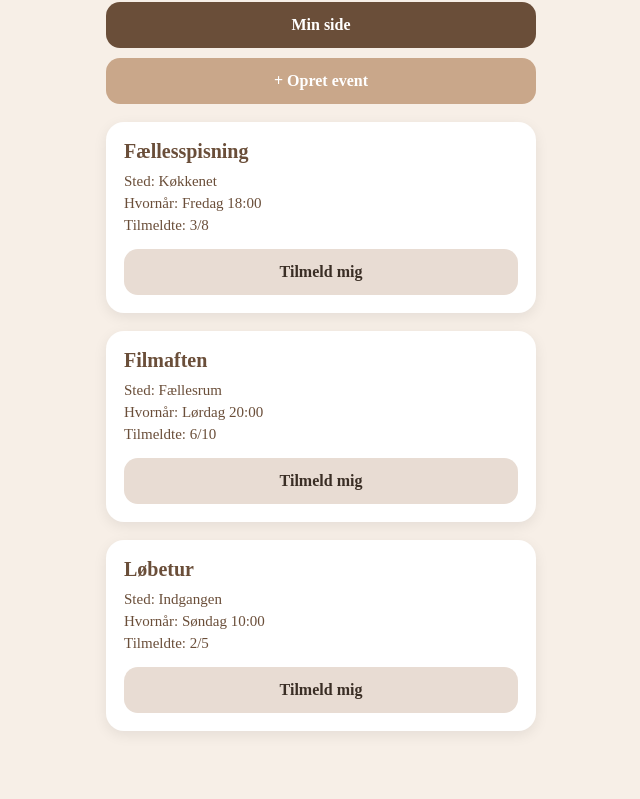
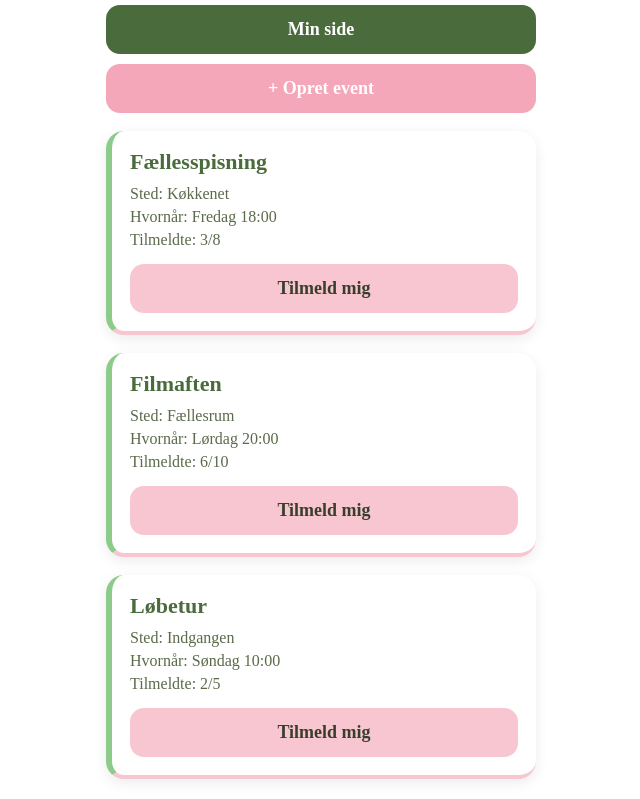
Before and after one commit to Lineandersen0606/Visual-studio, a plain HTML site: page index.html in a window 1280 px wide. Shown: the part 89-888 px from the top of the page, without its empty margins (319-959 px from the left). Before the commit the page ends 840 px from the top, so only its background shows below. Drawn offline with Linux system fonts and the light colour scheme.

Commit message:
Opdateringer

```diff
--- a/style.css
+++ b/style.css
@@ -2,13 +2,13 @@
 body {
     margin: 0;
     font-family: "Times New Roman", Times, serif;
-    background: #F7EFE7;
-    color: #3A2E25;
+    background: #FFFFFF; /* ren hvid som i infografikken */
+    color: #3A3F2D; /* jordfarvet tekst */
 }
 
 /* APP WRAPPER */
 .app {
-    max-width: 430px; /* iPhone bredde */
+    max-width: 430px;
     margin: auto;
     padding: 20px;
 }
@@ -16,10 +16,10 @@ body {
 /* HEADER */
 h1 {
     text-align: center;
-    font-size: 28px;
+    font-size: 30px;
     margin-bottom: 20px;
     font-weight: 700;
-    color: #6A4E39;
+    color: #4A6B3C; /* mørk grøn */
 }
 
 /* KNAPPER */
@@ -29,7 +29,7 @@ button {
     padding: 14px;
     border: none;
     border-radius: 14px;
-    font-size: 16px;
+    font-size: 18px;
     font-weight: 600;
     cursor: pointer;
     transition: 0.2s;
@@ -38,24 +38,25 @@ button {
 
 /* NAV KNAPPER */
 .navBtn {
-    background: #6A4E39;
+    background: #4A6B3C; /* mørk grøn */
     color: white;
     margin-bottom: 10px;
 }
 
 /* OPRET EVENT KNAP */
 #openFormBtn {
-    background: #C9A78A;
+    background: #F4A7B9; /* 🌸 pastel lyserød */
     color: white;
 }
 
 /* FORM */
 #formContainer {
-    background: white;
+    background: #FFF9E9; /* varm gul/beige */
     padding: 15px;
     border-radius: 16px;
     margin-top: 15px;
-    box-shadow: 0 4px 12px rgba(0,0,0,0.1);
+    box-shadow: 0 4px 12px rgba(0,0,0,0.08);
+    border: 3px solid #F7C6D0; /* lyserød kant */
 }
 
 .hidden {
@@ -70,19 +71,21 @@ input {
     margin: 8px 0;
     font-size: 16px;
     border-radius: 12px;
-    border: 1px solid #E0D6CF;
-    background: #FDF9F6;
+    border: 1px solid #A8D39F; /* mild grøn */
+    background: #F9FDF7; /* meget lys grønlig hvid */
     font-family: "Times New Roman", Times, serif;
 }
 
 /* EVENT CARD */
 .event {
-    background: white;
+    background: #FFFFFF;
     padding: 18px;
     margin-top: 18px;
     border-radius: 18px;
     box-shadow: 0 4px 14px rgba(0,0,0,0.08);
     transition: 0.2s;
+    border-left: 6px solid #8CCB8A; /* mild grøn accent */
+    border-bottom: 4px solid #F7C6D0; /* lyserød bund */
 }
 
 .event:hover {
@@ -92,33 +95,31 @@ input {
 /* EVENT TITEL */
 .event h2 {
     margin: 0 0 10px 0;
-    font-size: 20px;
-    color: #6A4E39;
-    font-family: "Times New Roman", Times, serif;
+    font-size: 22px;
+    color: #4A6B3C; /* mørk grøn */
 }
 
 /* META INFO */
 .meta {
-    font-size: 15px;
-    color: #6A4E39;
+    font-size: 16px;
+    color: #5A6A4A; /* grønlig jordfarve */
     margin: 5px 0;
-    font-family: "Times New Roman", Times, serif;
 }
 
 /* TILMELD KNAP */
 .join {
-    background: #6A4E39;
+    background: #8CCB8A; /* mild grøn */
     color: white;
     margin-top: 12px;
 }
 
 /* MELD FRA / SLET */
 .event button {
-    background: #E8DCD3;
-    color: #3A2E25;
+    background: #F7C6D0; /* pastel lyserød */
+    color: #3A3F2D;
     margin-top: 10px;
 }
 
 .event button:hover {
-    background: #D8C8BC;
+    background: #F4A7B9; /* mørkere lyserød */
 }
```
